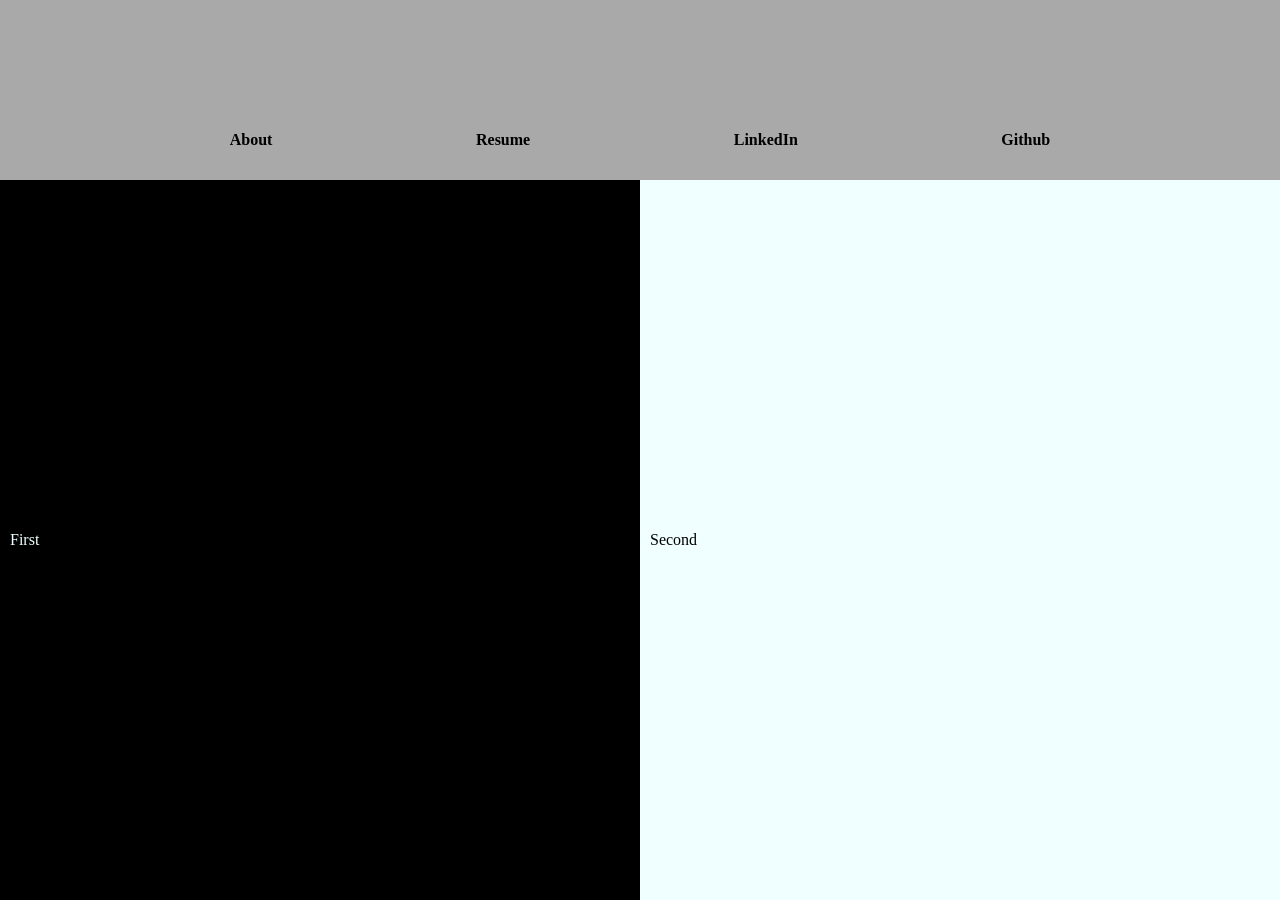
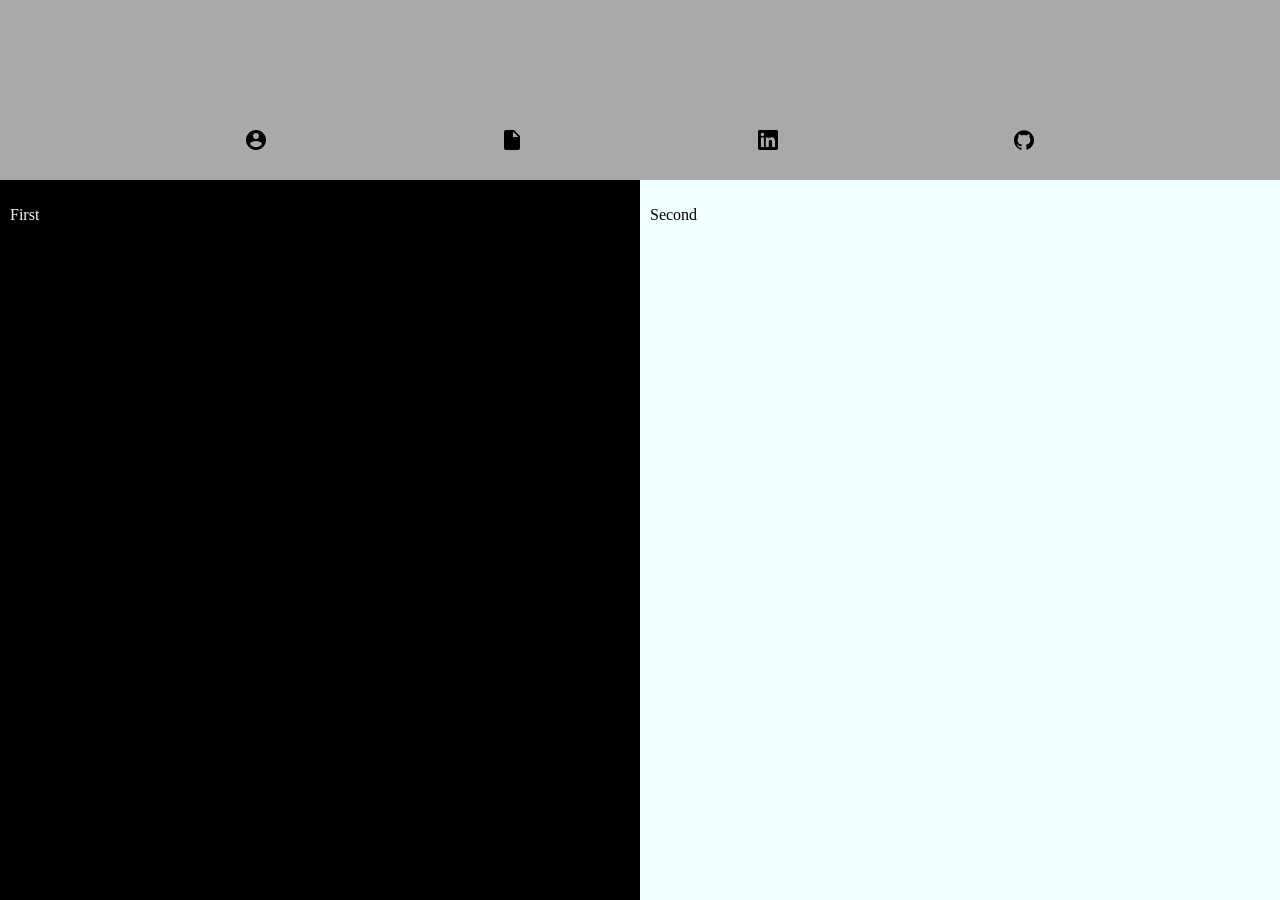
Before and after one commit to mmammel12/sunkakar.github.io, a website: page index.html in a window 1280 px wide. Shown: the part 620-1520 px from the top of the page. Drawn offline with nearby package versions, Linux system fonts and the light colour scheme.

Commit message:
Added Icons and Webpack

```diff
--- a/index.html
+++ b/index.html
@@ -15,19 +15,22 @@
     </div>
     <nav id="header" class="sticky">
         <ul class="header-list">
-            <li id="about-tab">About</li>
-            <li id="resume-tab">Resume</li>
-            <li id="linkedin-tab">LinkedIn</li>
-            <li id="github-tab">Github</li>
+            <li id="about-tab"><img src="./images/about.svg"></li>
+            <li id="resume-tab"><img src="./images/resume.svg"></li>
+            <li id="linkedin-tab"><img src="./images/linkedin.svg"></li>
+            <li id="github-tab"><img src="./images/github.svg"></li>
         </ul>
     </nav>
     <div class="content-wrapper">
         <div class="content-half" id="content-half-one">
-            First
+            <p>First</p>
         </div>
         <div class="content-half" id="content-half-two">
-            Second
+            <p>Second</p>
         </div>
     </div>
 </body>
 </html>
+
+<!-- <div>Icons made by <a href="https://www.flaticon.com/authors/google" title="Google">Google</a> from <a href="https://www.flaticon.com/" 			    title="Flaticon">www.flaticon.com</a> is licensed by <a href="http://creativecommons.org/licenses/by/3.0/" 			    title="Creative Commons BY 3.0" target="_blank">CC 3.0 BY</a></div> -->
+<!-- <div>Icons made by <a href="https://www.flaticon.com/authors/google" title="Google">Google</a> from <a href="https://www.flaticon.com/" 		    title="Flaticon">www.flaticon.com</a> is licensed by <a href="http://creativecommons.org/licenses/by/3.0/" 		    title="Creative Commons BY 3.0" target="_blank">CC 3.0 BY</a></div> -->
--- a/style.css
+++ b/style.css
@@ -20,9 +20,35 @@ body,nav{
     top: 0;
 }
 
+.header-list {
+    display: flex;
+    list-style-type: none;
+    padding: 0;
+    width: 80%;
+    justify-content: space-around;
+    align-items: center;
+    align-content: center;
+}
+
+.header-list > li {
+    display: flex;
+    margin:10px;
+    font-size: 1em;
+    justify-content: space-around;
+    font-weight: bold;
+}
+
+.header-list > li > img {
+    width: 20px;
+    height: 20px;
+}
+
 .content-half {
+    box-sizing: border-box;
     display: flex;
-    align-items: center;
+    float: left;
+    width: 50%;
+    padding: 10px;
     height: 90vh;
 }
 
@@ -36,36 +62,17 @@ body,nav{
     color: black;
 }
 
-.header-list {
-    display: flex;
-    list-style-type: none;
-    padding: 0;
-    width: 80%;
-    justify-content: space-around;
-    align-items: center;
-    align-content: center;
+.content-wrapper:after {
+    content: "";
+    clear: both;
 }
 
+ @media (max-width: 1024px) and (min-width: 800px) {
 
-.header-list > li {
-    margin:10px;
-    justify-content: space-around;
-    font-weight: bold;
- }
+}
 
- @media (min-width: 700px) {
-    .content-half {
-        box-sizing: border-box;
-        display: flex;
-        float: left;
-        width: 50%;
-        padding: 10px;
-        height: 90vh;
-    }
-
-    .conetent-wrapper:after {
-        content: "";
-        display: table;
-        clear: both;
-    }
-}
+/*
+@media (max-width:768px){}
+@media  (max-width: 1024px) and (min-width: 800px){}
+@media (max-width:425px) {}
+*/
```
Also changed, not shown: package.json (added, +23 -0 lines), images/about.svg (added), images/github.svg (added), images/linkedin.svg (added), images/resume.svg (added), index.js (line endings or trailing spaces), 1 other file.
